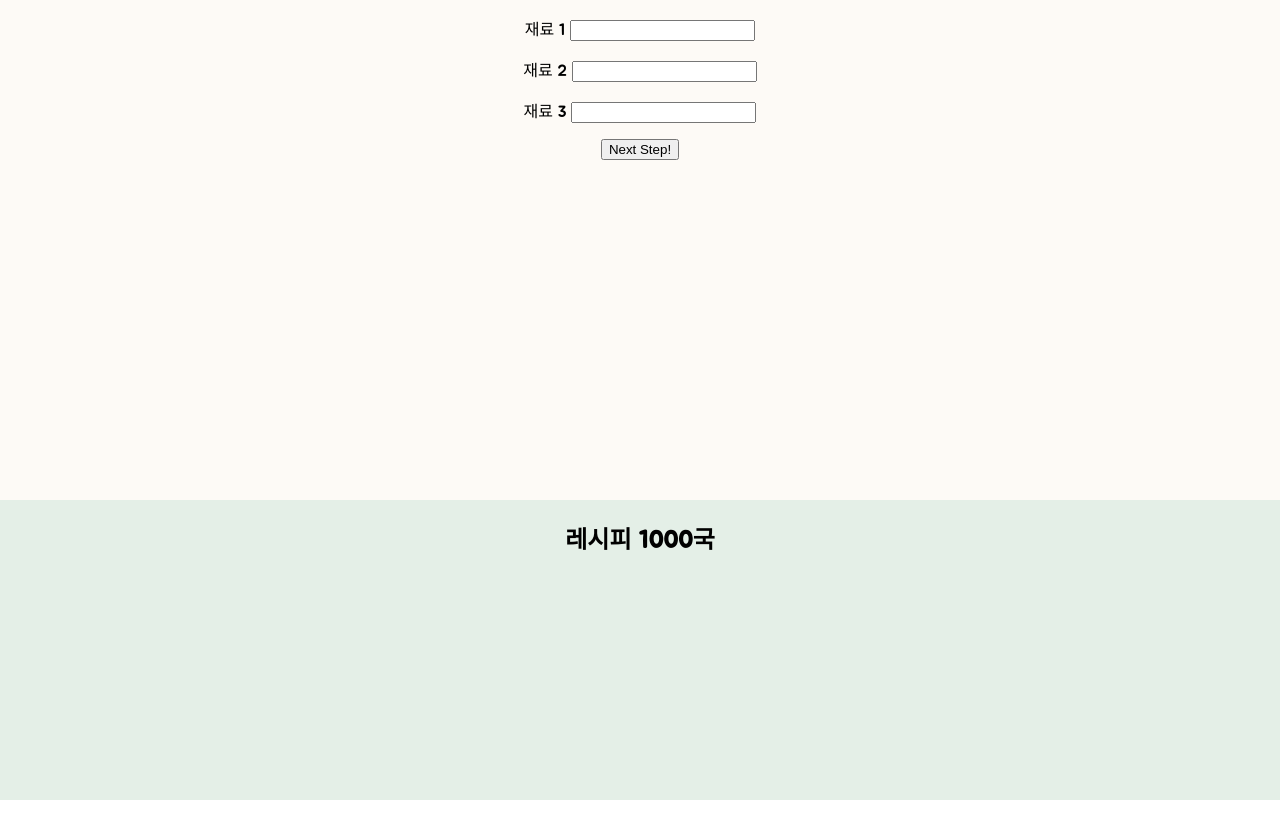
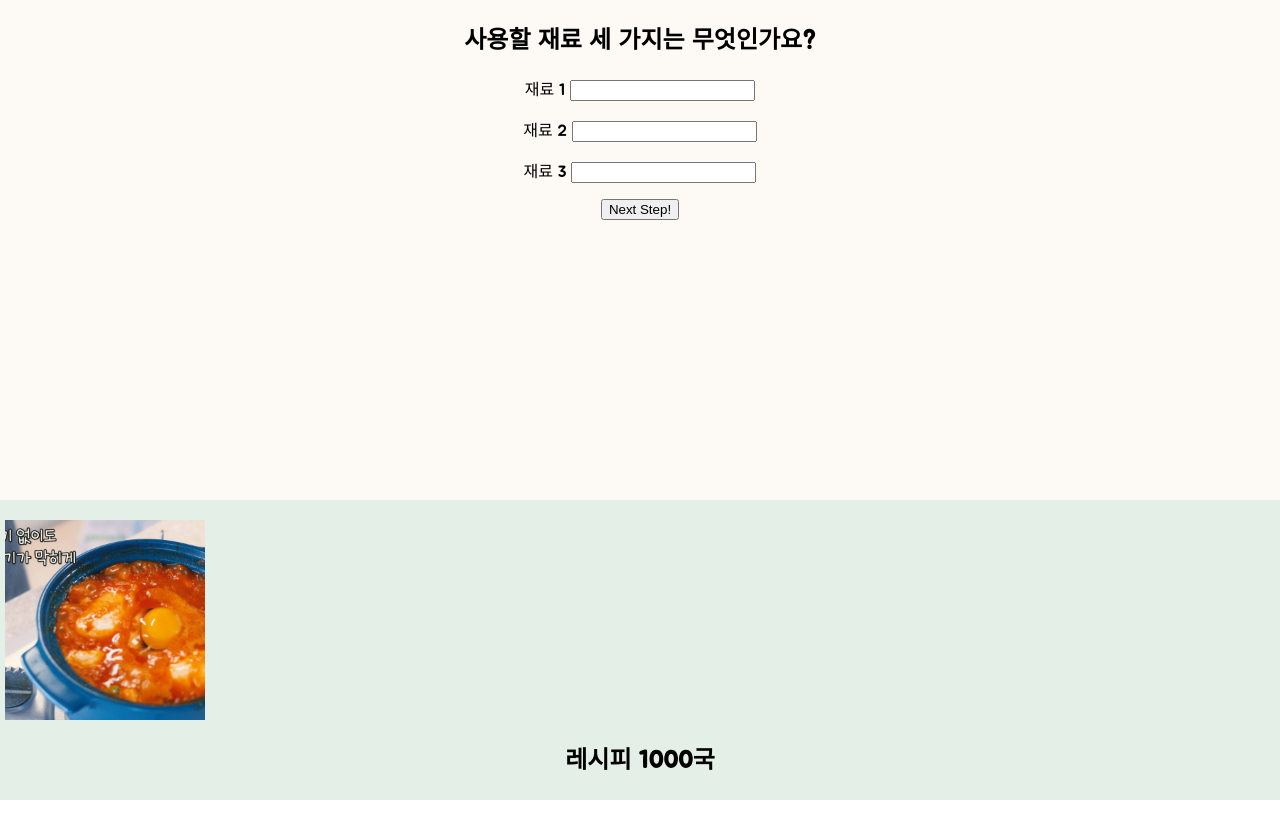
Before and after one commit to m3r0n4/OSS_project_thousand_resipes, a Flask app: page /step1 in a window 1280 px wide. Shown: the part 135-974 px from the top of the page. Run offline with Flask 2, Linux system fonts and the light colour scheme.

Commit message:
modify html

```diff
--- a/templates/step1.html
+++ b/templates/step1.html
@@ -10,6 +10,7 @@
 	<div id="container">
 		<div id="header"><img src="{{ url_for('static', filename='/imgs/logo.png') }}" height="130px"></div>
 		<div id="main">
+			<h2>사용할 재료 세 가지는 무엇인가요?</h2>
 			<form method="POST" action="/step2">
 				<p align="center">재료 1 <input name="gri1" type="text" size="20"></p>
 				<p align="center">재료 2 <input name="gri2" type="text" size="20"></p>
@@ -17,7 +18,19 @@
 				<p align="center"><input type="submit" name="send" value="Next Step!"></p>
 			</form>
 		</div>
-		<div id="footer"><h2>레시피 1000국</h2></div>
+		<div id="footer"><div class="rolling_wrap">
+			<a href="https://www.10000recipe.com/recipe/6876357" class="content"><img src="./imgs/poster1.jpg"/></a>
+			<a href="https://www.10000recipe.com/recipe/6903507" class="content"><img src="./imgs/poster2.jpg"/></a>
+			<a href="https://www.10000recipe.com/recipe/6915654" class="content"><img src="./imgs/poster3.jpg"/></a>
+			<a href="https://www.10000recipe.com/recipe/6897261" class="content"><img src="./imgs/poster4.jpg"/></a>
+			<a href="https://www.10000recipe.com/recipe/6896724" class="content"><img src="./imgs/poster5.jpg"/></a>
+			<a href="https://www.10000recipe.com/recipe/6885928" class="content"><img src="./imgs/poster6.jpg"/></a>
+			<a href="https://www.10000recipe.com/recipe/6873683" class="content"><img src="./imgs/poster7.jpg"/></a>
+			<a href="https://www.10000recipe.com/recipe/6884636" class="content"><img src="./imgs/poster8.jpg"/></a>
+			<a href="https://www.10000recipe.com/recipe/6891652" class="content"><img src="./imgs/poster9.jpg"/></a>
+			<a href="https://www.10000recipe.com/recipe/6871961" class="content"><img src="./imgs/poster10.jpg"/></a>
+			<a href="https://www.10000recipe.com/recipe/6912220" class="content"><img src="./imgs/poster11.jpg"/></a>
+		</div><h2>레시피 1000국</h2></div>
 	</div>
 </body>
 </html>
```
Also changed, not shown: templates/home.html (+11 -7 lines), templates/step2.html (+13 -1 lines), templates/step3.html (+13 -1 lines).
